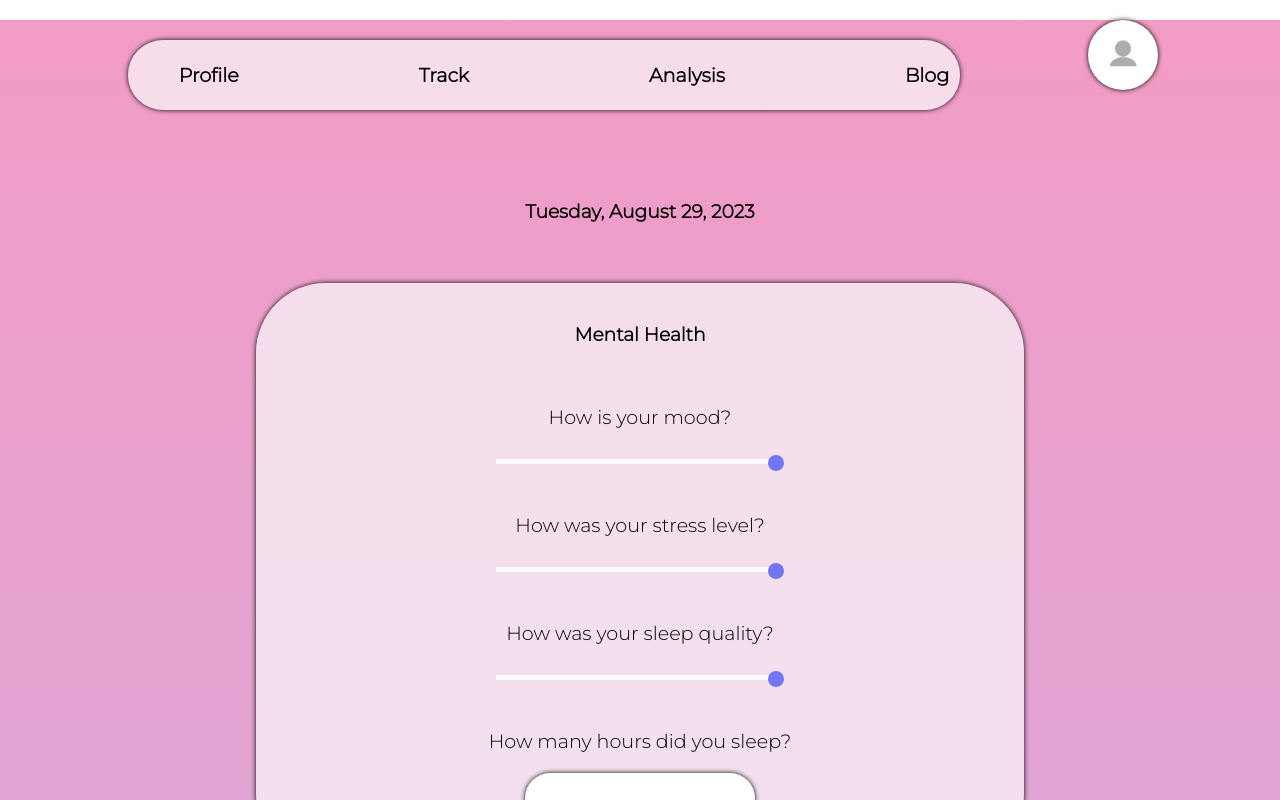
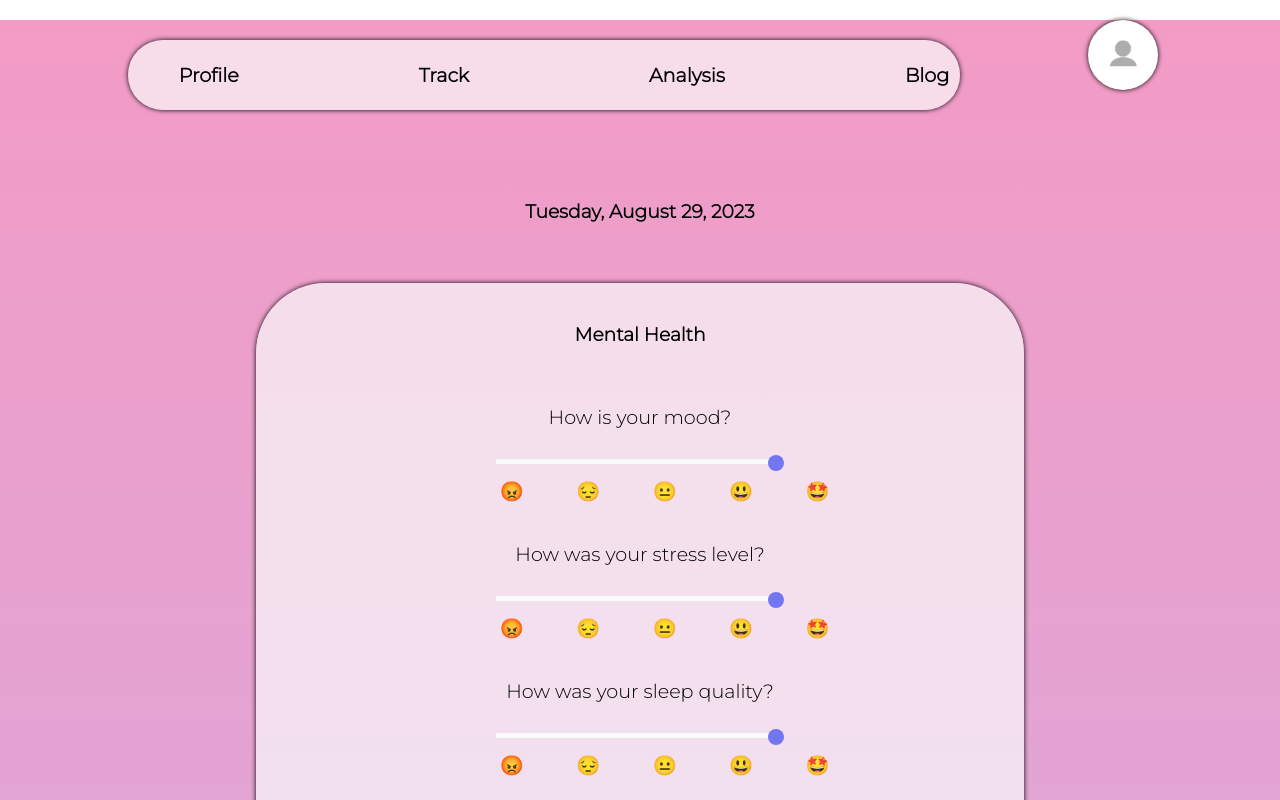
Before and after one commit to aanckr/co2-final-project, a React (Create React App) app: page /Track/1 in a window 1280 px wide. Shown: the top 800 px of the page. Built offline with nearby package versions, Linux system fonts and the light colour scheme; no server answers.

Commit message:
Added emojis to input range

```diff
--- a/src/MentalHealth.js
+++ b/src/MentalHealth.js
@@ -11,16 +11,37 @@ function MentalHealth ({setGeneralMood, setStressLevel, setSleepQualtiy, setSlee
                 <label className="track-labeling">
                     How is your mood? <br/>
                     <input type="range" min={1} max={5} onChange={(e) => setGeneralMood(e.target.value)}/>
+                    <div className="emojis">
+                        <div className="item">😡</div>
+                        <div className="item">😔</div>
+                        <div className="item">😐</div>
+                        <div className="item">😃</div>
+                        <div className="item">🤩</div>
+                    </div>
                 </label> <br/>
 
                 <label className="track-labeling">
                     How was your stress level? <br/>
                     <input type="range" min={1} max={5} onChange={(e) => setStressLevel(e.target.value)} />
+                    <div className="emojis">
+                        <div className="item">😡</div>
+                        <div className="item">😔</div>
+                        <div className="item">😐</div>
+                        <div className="item">😃</div>
+                        <div className="item">🤩</div>
+                    </div>
                 </label> <br/>
 
                 <label className="track-labeling">
                     How was your sleep quality? <br/>
                     <input type="range" min={1} max={5} onChange={(e) => setSleepQualtiy(e.target.value)} />
+                    <div className="emojis">
+                        <div className="item">😡</div>
+                        <div className="item">😔</div>
+                        <div className="item">😐</div>
+                        <div className="item">😃</div>
+                        <div className="item">🤩</div>
+                    </div>
                 </label> <br/>
 
                 <label className="track-labeling">
```
